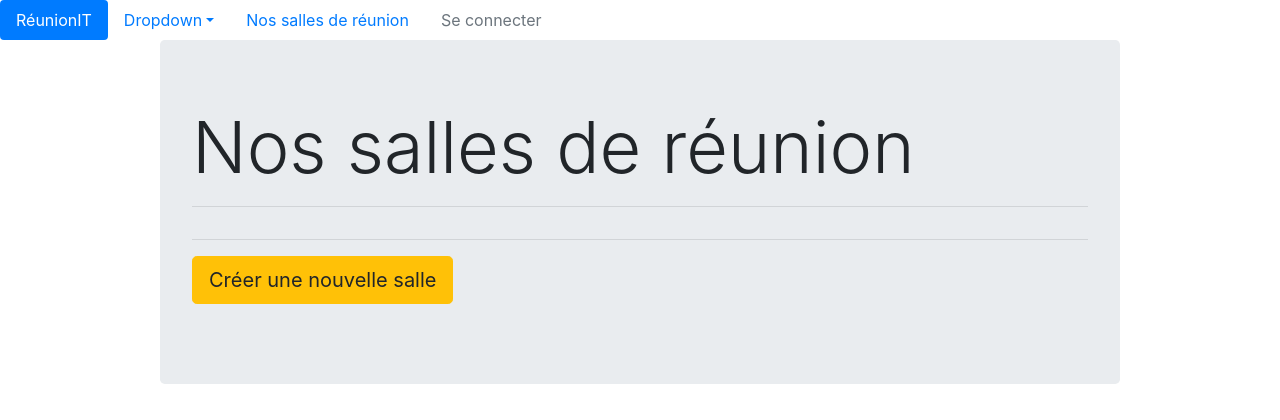
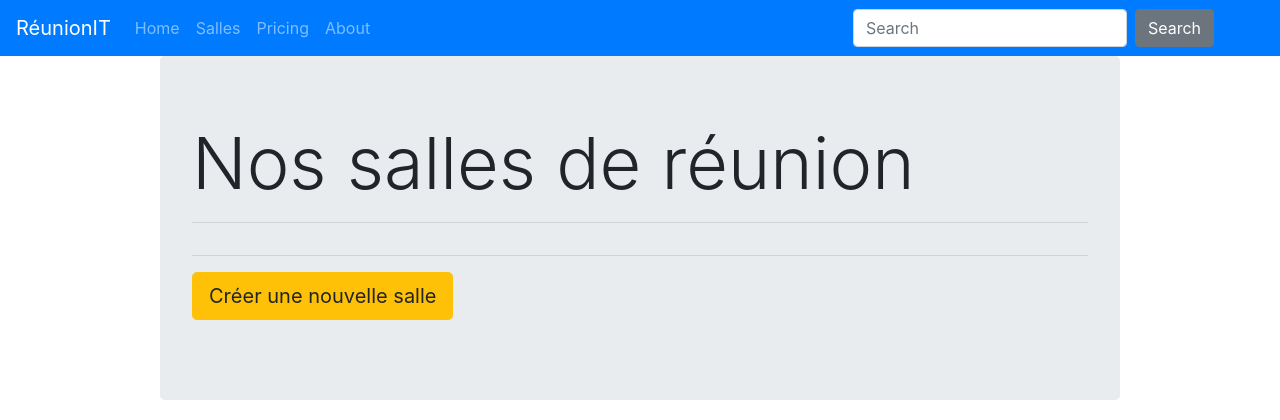
Before and after one commit to rgrassian/reunionit, a Symfony app: template templates/room/index.html.twig in a window 1280 px wide. Shown: the top 420 px of the page. Run offline with Twig, Linux system fonts and the light colour scheme; the template is opened without the code that fills it, so the values that code supplies are empty; some libraries are stand-ins or nearby versions.

Commit message:
navbar active, room_edit

```diff
--- a/src/DataFixtures/RoomFixtures.php
+++ b/src/DataFixtures/RoomFixtures.php
@@ -29,7 +29,7 @@ class RoomFixtures extends Fixture
 
             $room->setName($faker->city);
             $room->setCapacity(10);
-            $room->setFeatures(['wifi','videoprojecteur','chauffage au sol']);
+            $room->setFeatures(['Wifi','Chauffage au sol']);
 
             $manager->persist($room);
         }
--- a/templates/components/_nav.html.twig
+++ /dev/null
@@ -1,21 +0,0 @@
-<ul class="nav nav-pills">
-    <li class="nav-item">
-        <a class="nav-link active" href="{{ path('index') }}">RéunionIT</a>
-    </li>
-    <li class="nav-item dropdown">
-        <a class="nav-link dropdown-toggle" data-toggle="dropdown" href="#" role="button" aria-haspopup="true" aria-expanded="false">Dropdown</a>
-        <div class="dropdown-menu">
-            <a class="dropdown-item" href="#">Action</a>
-            <a class="dropdown-item" href="#">Another action</a>
-            <a class="dropdown-item" href="#">Something else here</a>
-            <div class="dropdown-divider"></div>
-            <a class="dropdown-item" href="#">Separated link</a>
-        </div>
-    </li>
-    <li class="nav-item">
-        <a class="nav-link" href="{{ path('room_index') }}">Nos salles de réunion</a>
-    </li>
-    <li class="nav-item">
-        <a class="nav-link disabled" href="#">Se connecter</a>
-    </li>
-</ul>
--- /dev/null
+++ b/templates/components/_navbar.html.twig
@@ -0,0 +1,38 @@
+{% set route = app.request.get('_route') %}
+<nav class="navbar navbar-expand-lg navbar-dark bg-primary">
+    <a class="navbar-brand" href="{{ path('index') }}">RéunionIT</a>
+    <button class="navbar-toggler" type="button" data-toggle="collapse" data-target="#navbarColor01" aria-controls="navbarColor01" aria-expanded="false" aria-label="Toggle navigation">
+        <span class="navbar-toggler-icon"></span>
+    </button>
+
+    <div class="collapse navbar-collapse" id="navbarColor01">
+        <ul class="navbar-nav mr-auto">
+            <li class="nav-item">
+                <a class="nav-link" href="#">Home <span class="sr-only">(current)</span></a>
+            </li>
+            <li class="nav-item">
+                <a class="nav-link {{ route == 'room_index' ? 'active' :'' }}" href="{{ path('room_index') }}">Salles</a>
+            </li>
+            <li class="nav-item">
+                <a class="nav-link" href="#">Pricing</a>
+            </li>
+            <li class="nav-item">
+                <a class="nav-link" href="#">About</a>
+            </li>
+        </ul>
+        <form class="form-inline my-2 my-lg-0">
+            <input class="form-control mr-sm-2" type="text" placeholder="Search">
+            <button class="btn btn-secondary my-2 my-sm-0" type="submit">Search</button>
+        </form>
+        <ul class="navbar-nav mr-auto" style="margin-right: 50px !important;">
+            {% if is_granted('IS_AUTHENTICATED_FULLY') %}
+                <li class="nav-item">
+                    <a class="nav-link" href="#" >Bonjour {{ app.user.prenom ~' - Service '~ app.user.nom }}</a>
+                </li>
+                <li class="nav-item">
+                    <a class="nav-link" href="{{ path('security_deconnexion') }}" >Déconnexion</a>
+                </li>
+            {% endif %}
+        </ul>
+    </div>
+</nav>
--- a/templates/layout.html.twig
+++ b/templates/layout.html.twig
@@ -6,7 +6,7 @@
 
 {% block body %}
 
-    {% include 'components/_nav.html.twig' %}
+    {% include 'components/_navbar.html.twig' %}
 
     {% block content '' %}
 
--- a/templates/room/_delete_form.html.twig
+++ b/templates/room/_delete_form.html.twig
@@ -1,4 +1,4 @@
-<form method="post" action="{{ path('room_delete', {'id': room.id}) }}" onsubmit="return confirm('Confirmez-vous la suppression de la salle ?');" style="    position: absolute;right: 0;top: 0;">
+<form method="post" action="{{ path('room_delete', {'id': room.id}) }}" onsubmit="return confirm('Confirmez-vous la suppression de la salle ?');" style="position: absolute;right: 0;top: 0;">
     <input type="hidden" name="_method" value="DELETE">
     <input type="hidden" name="_token" value="{{ csrf_token('delete' ~ room.id) }}">
     <button class="btn btn-warning">Supprimer</button>
--- a/templates/room/_form.html.twig
+++ b/templates/room/_form.html.twig
@@ -1,4 +1,4 @@
 {{ form_start(form) }}
     {{ form_widget(form) }}
-    <button class="btn">{{ button_label|default('Save') }}</button>
+<button class="btn btn-info">{{ button_label|default('Save') }}</button>
 {{ form_end(form) }}
--- a/templates/room/show.html.twig
+++ b/templates/room/show.html.twig
@@ -24,7 +24,11 @@
         <div style="position: relative;">
             <button type="button" class="btn btn-info"><a href="{{ path('room_edit', {'id': room.id}) }}" style="color: #fff;">Modifier</a></button>
             <button type="button" class="btn btn-info"><a href="{{ path('room_index') }}" style="color: #fff;">Retour aux salles</a></button>
-            {{ include('room/_delete_form.html.twig') }}
+            <form method="post" action="{{ path('room_delete', {'id': room.id}) }}" onsubmit="return confirm('Confirmez-vous la suppression de la salle ?');" style="position: absolute;right: 0;top: 0;">
+                <input type="hidden" name="_method" value="DELETE">
+                <input type="hidden" name="_token" value="{{ csrf_token('delete' ~ room.id) }}">
+                <button class="btn btn-warning">Supprimer</button>
+            </form>
         </div>
     </div>
 
```
Also changed, not shown: src/Form/RoomType.php (+28 -3 lines), templates/room/edit.html.twig (+24 -7 lines), templates/room/index.html.twig (+2 -31 lines), 1 other file.
